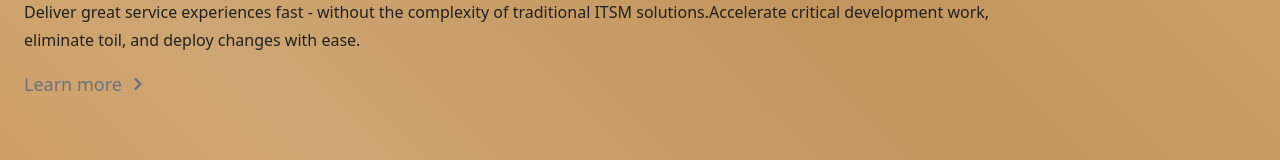
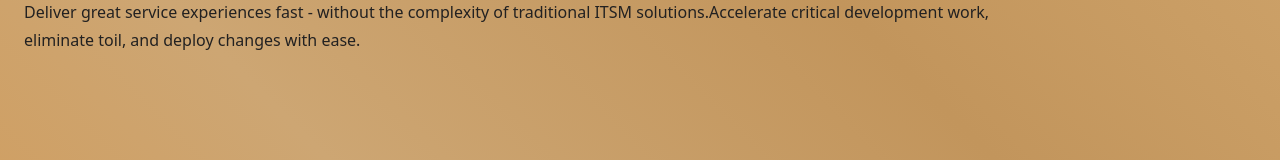
Before and after one commit to Raphaelpmros/Library, a React (Vite) app in the folder frontEnd/: page /about in a window 1280 px wide. Shown: the part 286-446 px from the top of the page. Built offline with nearby package versions, Linux system fonts and the light colour scheme.

Commit message:
depois tenho que terminar de estilizar e escrever na sessão about

```diff
--- a/frontEnd/src/pages/about/about.jsx
+++ b/frontEnd/src/pages/about/about.jsx
@@ -21,8 +21,8 @@ export default function about() {
             traditional ITSM solutions.Accelerate critical development work,
             eliminate toil, and deploy changes with ease.
           </p>
-          <a
-            href="#"
+          {/* <a
+            href="localhost:8000/user/new"
             className="inline-flex items-center font-medium text-primary-600 hover:text-primary-800 dark:text-primary-500 dark:hover:text-primary-700"
           >
             Learn more
@@ -38,7 +38,7 @@ export default function about() {
                 clip-rule="evenodd"
               ></path>
             </svg>
-          </a>
+          </a> */}
         </div>
       </div>
     </section>
```
